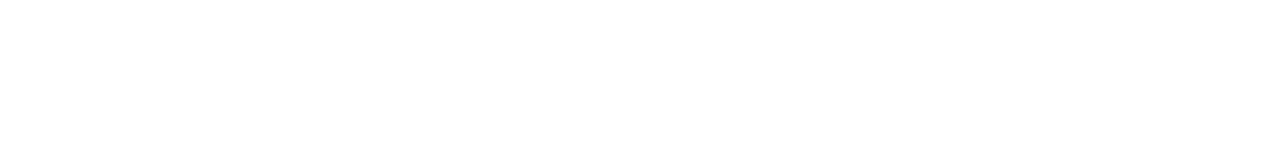
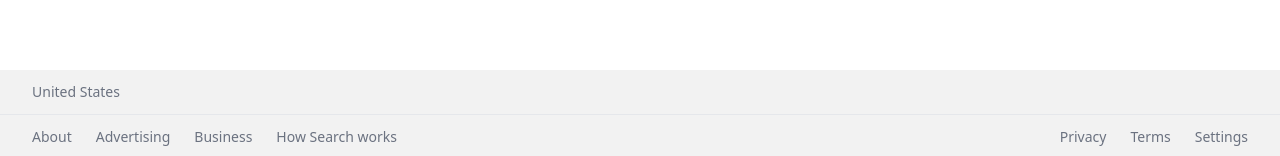
Before and after one commit to slepec2018/booble_next, a Next.js app: page / in a window 1280 px wide. Shown: the part 641-797 px from the top of the page. Built offline with nearby package versions, Linux system fonts and the light colour scheme; no server answers.

Commit message:
add_footer

```diff
--- /dev/null
+++ b/src/components/CountryLookup.jsx
@@ -0,0 +1,16 @@
+import React, { useState, useEffect } from 'react';
+
+export default function CountryLookup() {
+  const [country, setCountry] = useState('United States');
+
+  useEffect(() => {
+
+    fetch(`https://extreme-ip-lookup.com/json/?key=${process.env.NEXT_PUBLIC_IP_API_KEY}`)
+      .then(res => res.json())
+      .then(data => setCountry(data.country));
+  }, []);
+
+  return (
+    <div>{country}</div>
+  )
+}
--- /dev/null
+++ b/src/components/Footer.jsx
@@ -0,0 +1,24 @@
+import CountryLookup from "./CountryLookup"
+
+export default function Footer() {
+  return (
+    <footer className="absolute bottom-0 text-sm text-gray-500 bg-[#f2f2f2] w-full ">
+      <div className="border-b px-8 py-3">
+        <CountryLookup />
+      </div>
+      <div className="flex flex-col sm:flex-row justify-between items-center px-8 py-3 space-y-7 sm:space-y-0">
+        <ul className="flex items-center space-x-6">
+          <li className="link">About</li>
+          <li className="link">Advertising</li>
+          <li className="link">Business</li>
+          <li className="link">How Search works</li>
+        </ul>
+        <ul className="flex items-center space-x-6">
+          <li className="link">Privacy</li>
+          <li className="link">Terms</li>
+          <li className="link">Settings</li>
+        </ul>
+      </div>
+    </footer>
+  )
+}
--- a/src/pages/_app.jsx
+++ b/src/pages/_app.jsx
@@ -1,5 +1,11 @@
 import '@/styles/globals.css'
+import Footer from '@/components/Footer'
 
 export default function App({ Component, pageProps }) {
-  return <Component {...pageProps} />
+  return (
+    <>
+      <Component {...pageProps} />
+      <Footer />
+    </>
+  );
 }
--- a/src/styles/globals.css
+++ b/src/styles/globals.css
@@ -8,4 +8,8 @@
     hover:ring-gray-200 focus:outline-none active:ring-gray-300 hover:shadow-md
     w-36 h-10 transition-shadow;
   }
+
+  .link {
+    @apply hover:underline cursor-pointer;
+  }
 }
```
